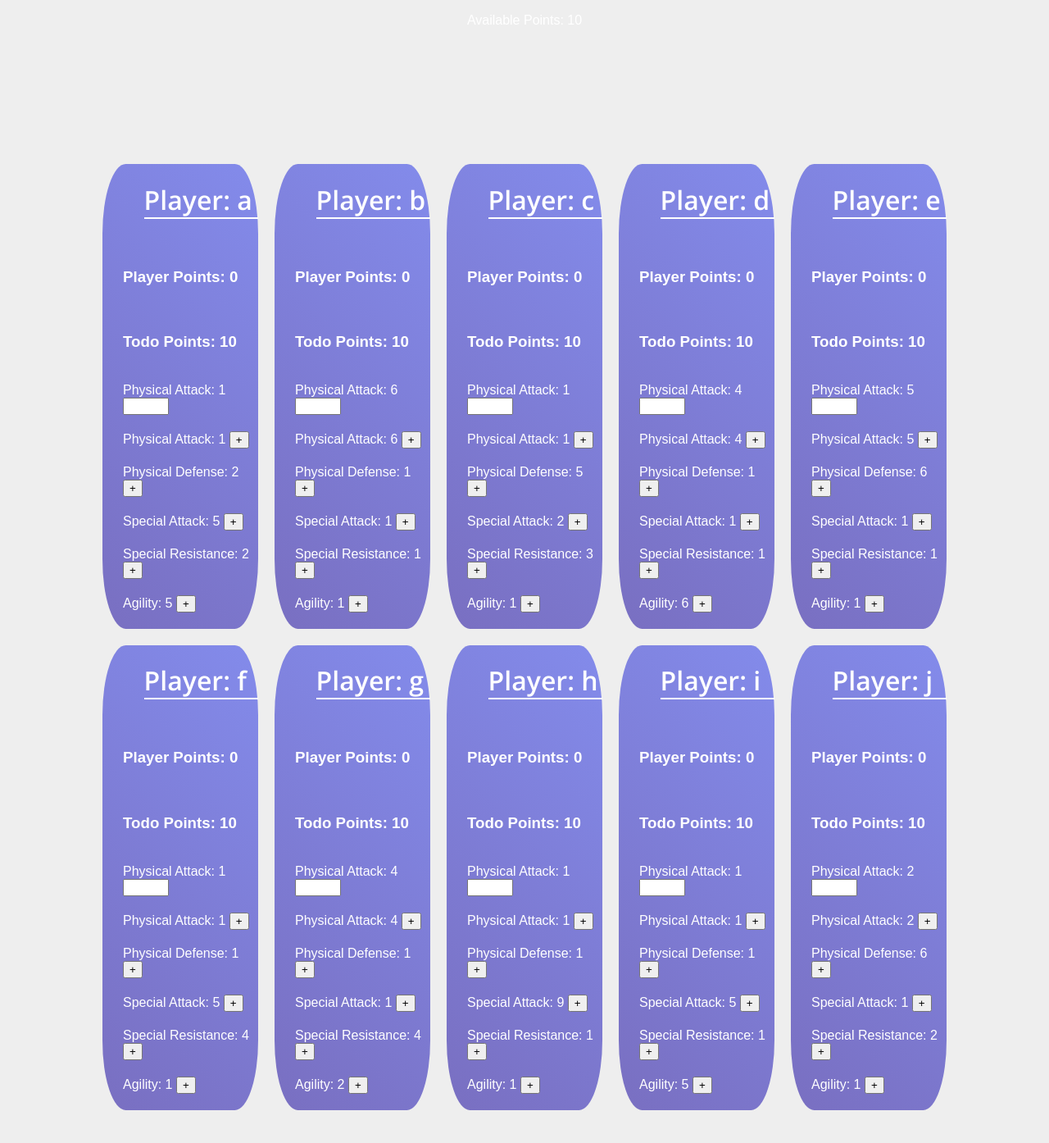
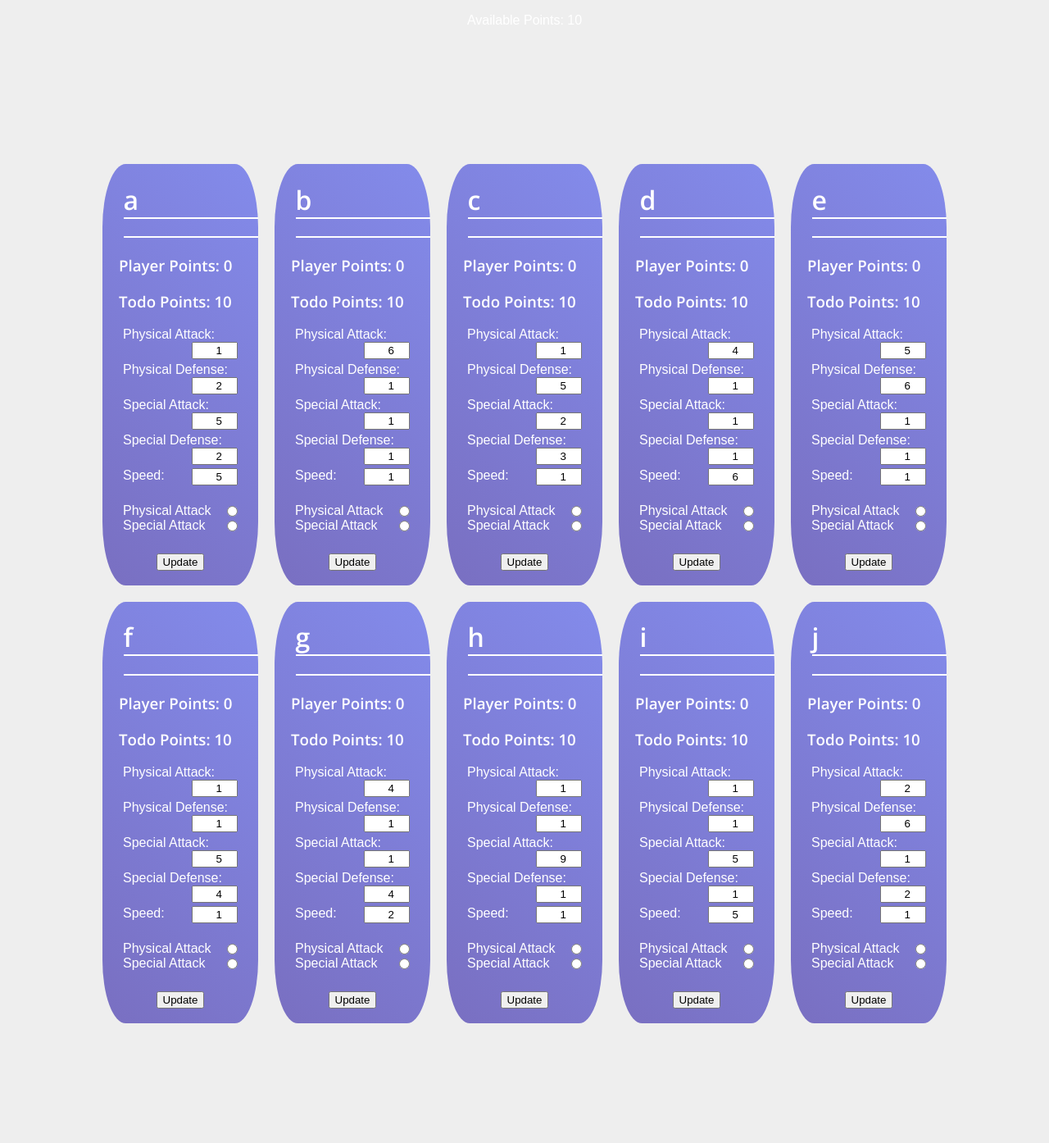
Before and after one commit to patrick-5546/battle-todo, a Django app: template team/templates/team/team-hub.html in a window 1280 px wide. Shown: the part 1736-3130 px from the top of the page at 82% size. After the commit the page ends 2984 px from the top, so only its background shows below. Run offline with Django 3.2, Linux system fonts and the light colour scheme; the template is opened without the code that fills it: values that come from a table or form of the project are taken from there, others are empty; data comes from the database, SQL or seed files in the repository; style sheets or scripts are compiled from the project's sources.

Commit message:
Finished card buttons

```diff
--- a/team/static/team/Team-hub.css
+++ b/team/static/team/Team-hub.css
@@ -94,10 +94,26 @@ html {
   border-bottom: 2px solid;
 }
 
-.Team-box .Teammate-card > div {
-  text-align: left;
+.Team-box .Teammate-card h3 {
+  margin: none;
+  padding: none;
+  margin-left: 20px;
+  font-family: "Open Sans", sans-serif;
+}
+
+.Team-box .Teammate-card .stat-field {
+  margin-bottom: 5px;
   margin-left: 25px;
   padding-bottom: 20px;
+  text-align: left;
+}
+
+.Team-box .Teammate-card .stat-field input {
+  text-align: right;
+  -ms-flex-line-pack: right;
+      align-content: right;
+  float: right;
+  margin-right: 25px;
 }
 
 .Leaderboards {
--- a/team/static/team/Team-hub.scss
+++ b/team/static/team/Team-hub.scss
@@ -88,10 +88,26 @@ html {
             font-family: $Head-font;
             border-bottom: 2px solid;
         }
-        & > div {
-            text-align: left;
+
+        & h3 {
+            margin:none;
+            padding: none;
+            margin-left: 20px;
+            font-family: $Head-font;
+        }
+        & .stat-field {
+            margin-bottom: 5px;
             margin-left: 25px;
             padding-bottom: 20px;
+            text-align: left;
+        }
+
+        & .stat-field input {
+            border: none;
+            text-align: right;
+            align-content: right;
+            float: right;
+            margin-right: 25px;
         }
     }
 }
--- a/team/templates/team/team-hub.html
+++ b/team/templates/team/team-hub.html
@@ -59,7 +59,7 @@
         <div class="Teammate-card grow">
 
             <div>
-                <h1>Player: {{ player.player_name }}</h1>
+                <h1>{{ player.player_name }}<h1>
             </div>
             <div>
                 <h3>Player Points: {{ player.player_points }}</h3>
@@ -69,21 +69,47 @@
             </div>
 
             <div>
-                <form action="/teams/{{todo.pk}}/search/" method="post">{% csrf_token %}
-                    <label for="physical_attack">Physical Attack: {{ player.physical_attack }}</label>
-                    <input type="number" id="physical_attack" name="physical_attack" min="0"
-                        max="{{player.todo_points}}" placerholder="0-{{player.todo_points}}">
+                <form action="/team/{{player.pk}}/find/" method="post">{% csrf_token %}
+
+                    <div class="stat-field">
+                        <label for="physical_attack">Physical Attack: </label>
+                        <input id="physical_attack" type="number" name="physical_attack" min="0" max="10"
+                            value="{{ player.physical_attack}}">
+                    </div>
+                    <div class="stat-field">
+                        <label for="physical_defense">Physical Defense: </label>
+                        <input id="physical_defense" type="number" name="physical_defense" min="0" max="10"
+                            value="{{ player.physical_defense}}">
+                    </div>
+                    <div class="stat-field">
+                        <label for="special_attack">Special Attack: </label>
+                        <input id="special_attack" type="number" name="special_attack" min="0" max="10"
+                            value="{{ player.special_attack}}">
+                    </div>
+                    <div class="stat-field">
+                        <label for="special_defense">Special Defense: </label>
+                        <input id="special_defense" type="number" name="special_defense" min="0" max="10"
+                            value="{{ player.special_defense}}">
+                    </div>
+                    <div class="stat-field">
+                        <label for="speed">Speed: </label>
+                        <input id="speed" type="number" name="speed" min="0" max="10" value="{{ player.speed}}">
+                    </div>
+                    <div class="stat-field">
+                        <label for="player_special_select">Physical Attack</label>
+                        <input id="player_special_select" type="radio" name="player_special_select_yes"
+                            value="{{ player.physiscala_Aattack }}">
+                        <label for="player_special_select">Special Attack</label>
+                        <input id="player_special_select" type="radio" name="player_special_select_yes"
+                            value="{{ player.special_attack }}">
+                    </div>
+                    <div style="text-align: center;"><input type="submit" value="Update"><br><br> </div>
+                </form>
                 </form>
             </div>
-            <div>Physical Attack: {{ player.physical_attack }} <button type="button"> &#43; </button></div>
-            <div>Physical Defense: {{ player.physical_defense }} <button type="button"> &#43; </button></div>
-            <div>Special Attack: {{ player.special_attack }} <button type="button"> &#43; </button></div>
-            <div>Special Resistance: {{ player.special_defense }} <button type="button"> &#43; </button></div>
-            <div>Agility: {{ player.speed }} <button type="button"> &#43; </button></div>
         </div>
         {% endfor %}
     </div>
-
 </div>
 
 {% endblock %}
--- a/team/urls.py
+++ b/team/urls.py
@@ -6,4 +6,5 @@ app_name = 'team'  # setting application namespace
 
 urlpatterns = [
     path('<int:pk>/team-hub', views.DetailView.as_view(), name='team-hub'),
+    path('<int:pk>/find/', views.find, name='find'),
 ]
```
Also changed, not shown: team/views.py (+35 -2 lines), 1 other file.
